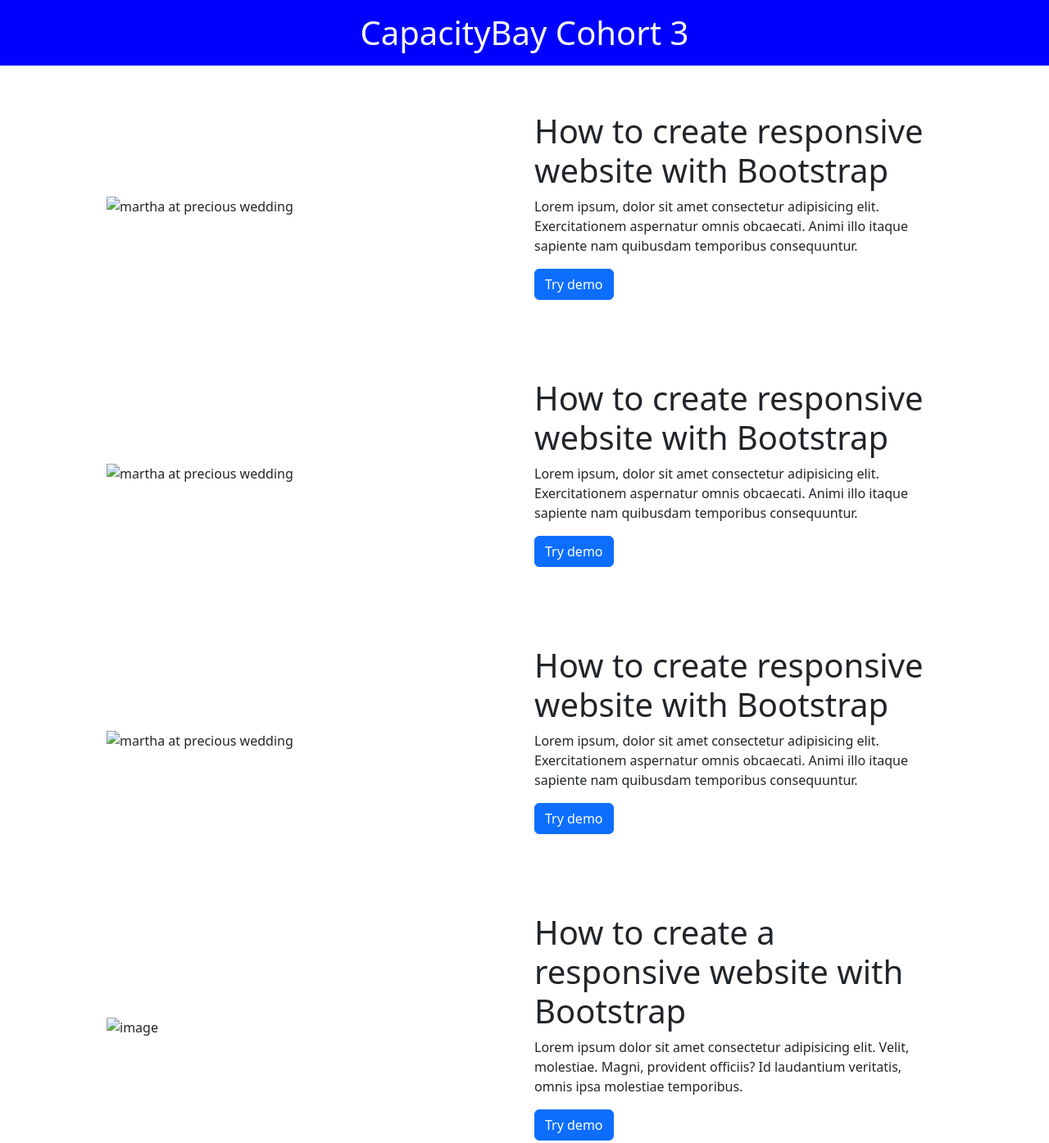
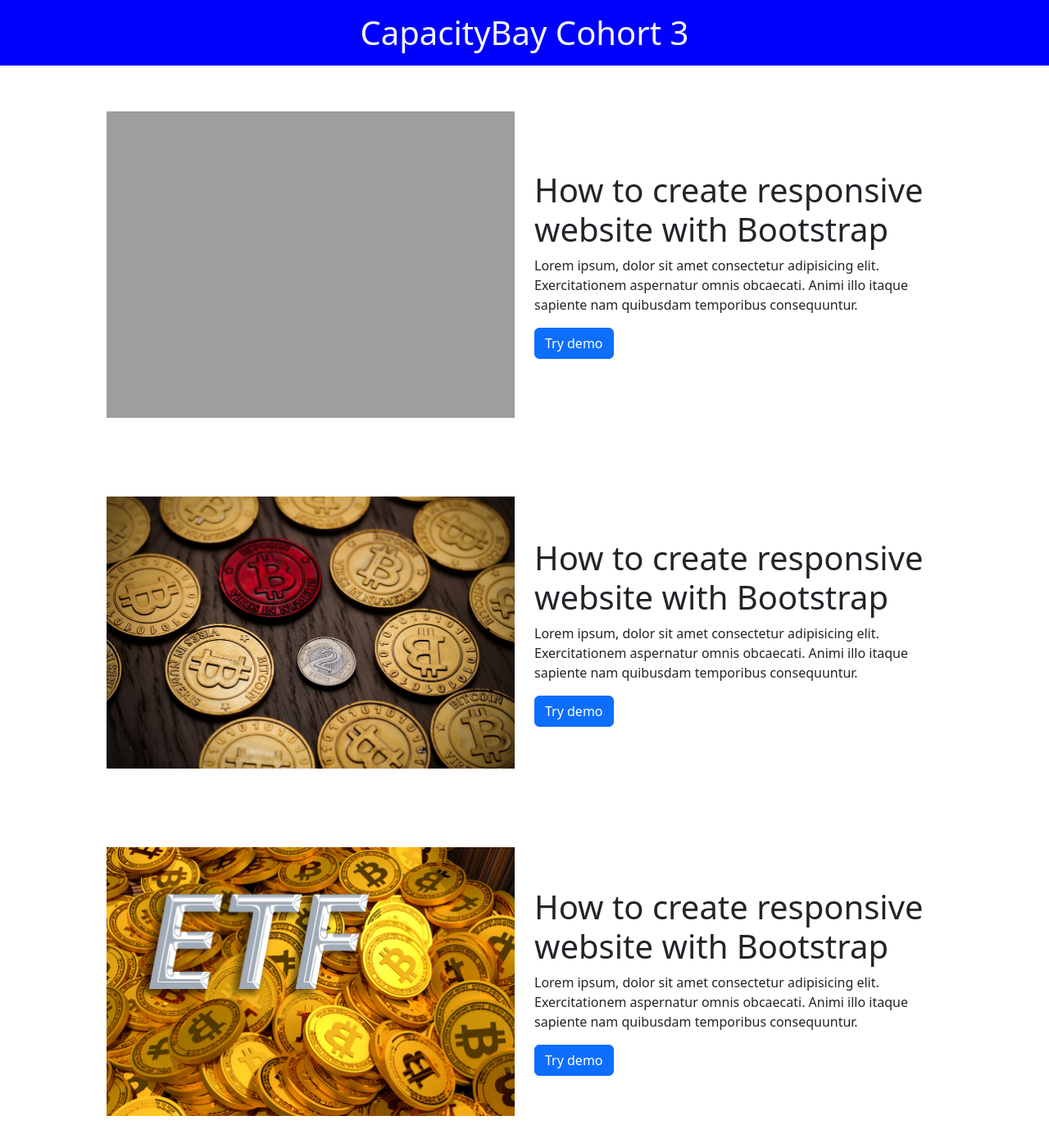
Before and after one commit to FGUNS/bootstrap-first-assignment, a plain HTML site: page index.html in a window 1280 px wide. Shown: the top 1395 px of the page at 82% size. Drawn offline with nearby package versions, Linux system fonts and the light colour scheme; the site is published under a folder, as on GitHub Pages, so addresses that start at the root find nothing.

Commit message:
change image link on the img href

```diff
--- a/index.html
+++ b/index.html
@@ -33,7 +33,7 @@
         <div class="col">
           <img
             class="card-img-top"
-            src="/img/laptop1.jpg"
+            src="img/laptop1.jpg"
             alt="martha at precious wedding"
           />
         </div>
@@ -55,7 +55,7 @@
         <div class="col">
           <img
             class="card-img-top"
-            src="/img/silkroad.jpeg"
+            src="img/silkroad.jpeg"
             alt="martha at precious wedding"
           />
         </div>
@@ -79,7 +79,7 @@
         <div class="col">
           <img
             class="card-img-top"
-            src="/img/etf.jpeg"
+            src="img/etf.jpeg"
             alt="martha at precious wedding"
           />
         </div>
@@ -100,7 +100,7 @@
         class="row p-5 justify-content-center align-items-center row-cols-1 row-cols-sm-1 row-cols-md-1 row-cols-lg-2"
       >
         <div class="col">
-          <img class="card-img-top" src="/img/genesis.jpeg" alt="image" />
+          <img class="card-img-top" src="img/genesis.jpeg" alt="image" />
         </div>
 
         <div class="col">
```
